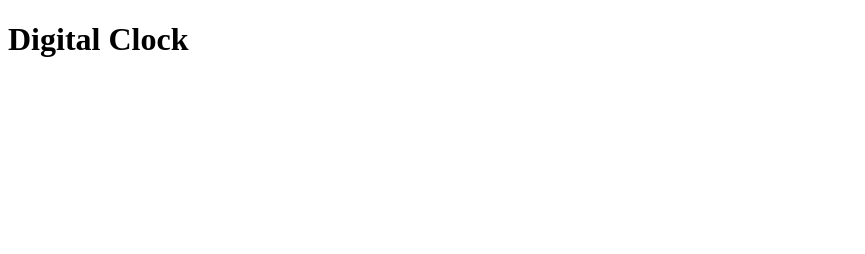
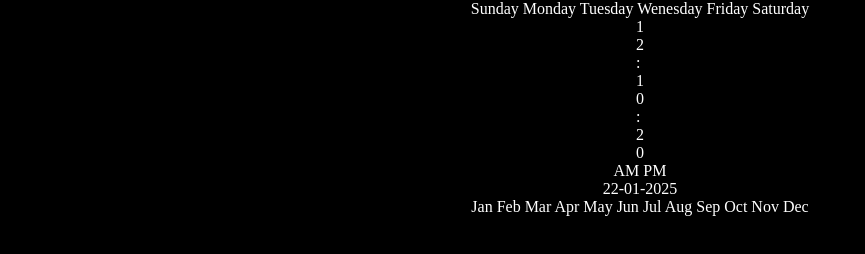
Before and after one commit to raja67m/DigitalClockJs, a plain HTML site: page index.html in a window 1280 px wide. Shown: the whole page, without its empty margins (0-865 px from the left). Drawn offline with Linux system fonts and the light colour scheme.

Commit message:
added simple css file

```diff
--- a/clock.css
+++ b/clock.css
@@ -0,0 +1,19 @@
+@import url('https://fonts.googleapis.com/css2?family=Poppins:wght@300;400;500;700&display=swap');
+
+@font-face {
+   font-family: 'DS-DIGI';
+   src: url('DS-DIGI.TTF');
+ }
+*{
+   margin: 0;
+   padding: 0;
+   border: border-box;
+}
+body{
+background: black;
+color: white;
+display: flex;
+flex-direction: column;
+justify-content: center;
+align-items: center;
+}
--- a/index.html
+++ b/index.html
@@ -4,8 +4,53 @@
    <meta charset="UTF-8">
    <meta name="viewport" content="width=device-width, initial-scale=1.0">
    <title>Digital clock</title>
+   <link rel="stylesheet" href="./clock.css">
 </head>
+
 <body>
-   <h1>Digital Clock</h1>
+<div class="days">
+<span>Sunday</span>
+<span>Monday</span>
+<span>Tuesday</span>
+<span>Wenesday</span>
+<span>Friday</span>
+<span>Saturday</span>
+</div>
+
+<div class="clock">
+   <div class="h num">1</div>
+   <div class="h num">2</div>
+   <div class="colon">:</div>
+   <div class="m num">1</div>
+   <div class="m num">0</div>
+   <div class="colon">:</div>
+   <div class="s num">2</div>
+   <div class="s num">0</div>
+</div>
+
+<div class="meridian">
+   <span>AM</span>
+   <span>PM</span>
+</div>
+<div class="date">
+22-01-2025
+</div>
+
+<div class="month">
+   <span>Jan</span>
+   <span>Feb</span>
+   <span>Mar</span>
+   <span>Apr</span>
+   <span>May</span>
+   <span>Jun</span>
+   <span>Jul</span>
+   <span>Aug</span>
+   <span>Sep</span>
+   <span>Oct</span>
+   <span>Nov</span>
+   <span>Dec</span>
+</div>
+
+
 </body>
 </html>
```
Also changed, not shown: DS-DIGI.TTF (added).
